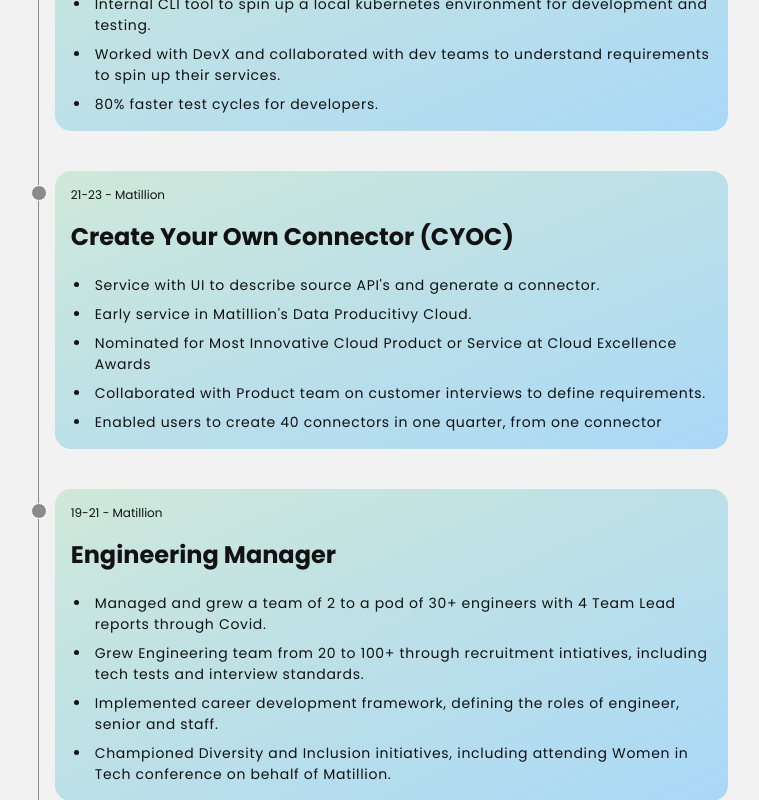
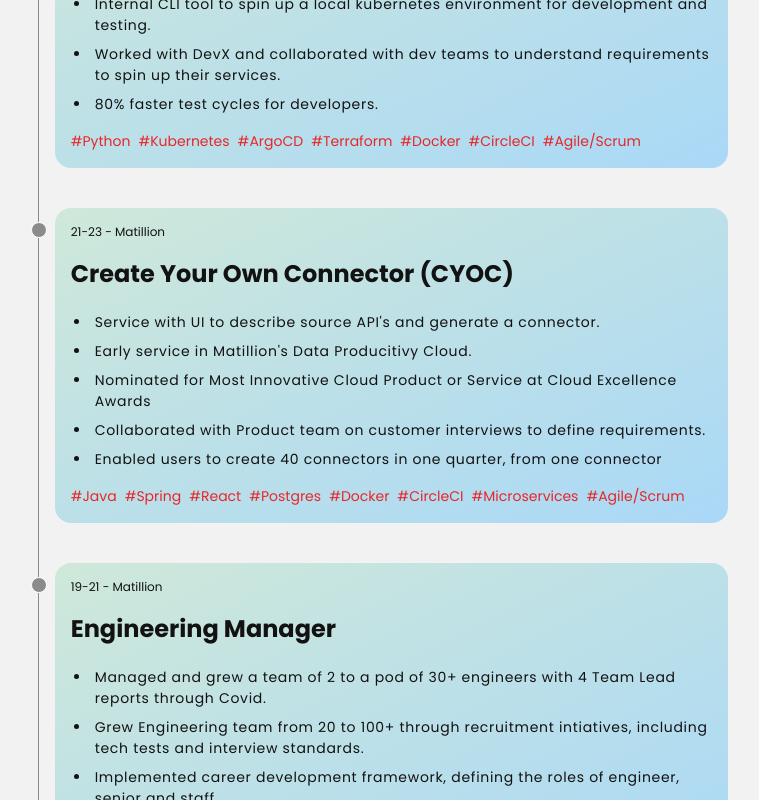
Before and after one commit to BenWorsley-19/portfolio-website, a React (Vite) app: page / in a window 1280 px wide. Shown: the part 2920-3720 px from the top of the page, without its empty margins (257-1016 px from the left). Built offline with nearby package versions, Linux system fonts and the light colour scheme.

Commit message:
improvement: edited annimations

```diff
--- a/src/components/Experience.jsx
+++ b/src/components/Experience.jsx
@@ -15,6 +15,36 @@
       "Worked with DevX and collaborated with dev teams to understand requirements to spin up their services.",
       "80% faster test cycles for developers.",
     ],
+    tags: [
+      {
+        name: "Python",
+        color: "text-[#E6272A]",
+      },
+      {
+        name: "Kubernetes",
+        color: "text-[#E6272A]",
+      },
+      {
+        name: "ArgoCD",
+        color: "text-[#E6272A]",
+      },
+      {
+        name: "Terraform",
+        color: "text-[#E6272A]",
+      },
+      {
+        name: "Docker",
+        color: "text-[#E6272A]",
+      },
+      {
+        name: "CircleCI",
+        color: "text-[#E6272A]",
+      },
+      {
+        name: "Agile/Scrum",
+        color: "text-[#E6272A]",
+      },
+    ],
   },
   {
     title: "Create Your Own Connector (CYOC)",
@@ -27,6 +57,40 @@
       "Collaborated with Product team on customer interviews to define requirements.",
       "Enabled users to create 40 connectors in one quarter, from one connector",
     ],
+    tags: [
+      {
+        name: "Java",
+        color: "text-[#E6272A]",
+      },
+      {
+        name: "Spring",
+        color: "text-[#E6272A]",
+      },
+      {
+        name: "React",
+        color: "text-[#E6272A]",
+      },
+      {
+        name: "Postgres",
+        color: "text-[#E6272A]",
+      },
+      {
+        name: "Docker",
+        color: "text-[#E6272A]",
+      },
+      {
+        name: "CircleCI",
+        color: "text-[#E6272A]",
+      },
+      {
+        name: "Microservices",
+        color: "text-[#E6272A]",
+      },
+      {
+        name: "Agile/Scrum",
+        color: "text-[#E6272A]",
+      },
+    ],
   },
   {
     title: "Engineering Manager",
@@ -38,6 +102,7 @@
       "Implemented career development framework, defining the roles of engineer, senior and staff.",
       "Championed Diversity and Inclusion initiatives, including attending Women in Tech conference on behalf of Matillion.",
     ],
+    tags: []
   },
   {
     title: "Custom Connector Framework",
@@ -49,12 +114,29 @@
       "Tactical move away from reliance on third party.",
       "Enabled 30 percent faster support requests.",
     ],
+    tags: [
+      {
+        name: "Java",
+        color: "text-[#E6272A]",
+      },
+      {
+        name: "CircleCI",
+        color: "text-[#E6272A]",
+      },
+      {
+        name: "Agile/Kanban",
+        color: "text-[#E6272A]",
+      },
+    ],
   },
 ];
 
 
-const ExperienceCard = ({ experience }) => (
-  <ol className='flex flex-col md:flex-row relative border-l border-[#8b8b8b]'>
+const ExperienceCard = ({ index, experience }) => (
+  <motion.ol
+    variants={fadeIn("up", "spring", index * 0.5, 0.75)}
+    className='flex flex-col md:flex-row relative border-l border-[#8b8b8b]'
+  >
     <li className='mb-10 ml-4'>
       <div className='absolute w-4 h-4 bg-[#8b8b8b] rounded-full mt-3.5 -left-2 border border-white' />
       <div className='w-full bg-gradient-to-br from-[#cfe8d9] to-[#A9D8F7] rounded-2xl p-4'>
@@ -75,9 +157,16 @@
             </li>
           ))}
         </ul>
+        <div className='mt-4 flex flex-wrap gap-2'>
+          {experience.tags.map((tag) => (
+            <p key={tag.name} className={`text-[14px] ${tag.color}`}>
+              #{tag.name}
+            </p>
+          ))}
+        </div>
       </div>
     </li>
-  </ol>
+  </motion.ol>
 );
 
 const Experience = () => {
@@ -87,17 +176,18 @@
         Experience
       </h2>
       <div className='w-full flex'>
-        <motion.p
-          variants={fadeIn("", "", 0.1, 1)}
-          className='mt-30 text-[17px] text-[#121212] leading-[30px]'
-        >
+        <p className='mt-30 text-[17px] text-[#121212] leading-[30px]'>
           The following are some of the projects, experiences  and initiatives from my career.
-        </motion.p>
+        </p>
       </div>
       <div className="my-10 flex flex-row items-center justify-center">
         <div className="w-full md:w-7/12">
           {experiences.map((experience, index) => (
-            <ExperienceCard key={index} experience={experience} />
+            <ExperienceCard
+              key={index}
+              index={index}
+              experience={experience}
+            />
           ))}
         </div>
       </div>
--- a/src/components/Projects.jsx
+++ b/src/components/Projects.jsx
@@ -126,12 +126,9 @@
           My Projects
         </h2>
         <div className='w-full flex'>
-          <motion.p
-            variants={fadeIn("", "", 0.1, 1)}
-            className='mt-30 text-[17px] leading-[30px]'
-          >
+          <p className='mt-30 text-[17px] leading-[30px]'>
             The following are side projects I've made with the intention of leraning a new technology or just to have a little fun.
-          </motion.p>
+          </p>
         </div>
         <div className='grid md:grid-cols-2 lg:grid-cols-3'>
           {projectDefinitions.map((project, index) => (
```
